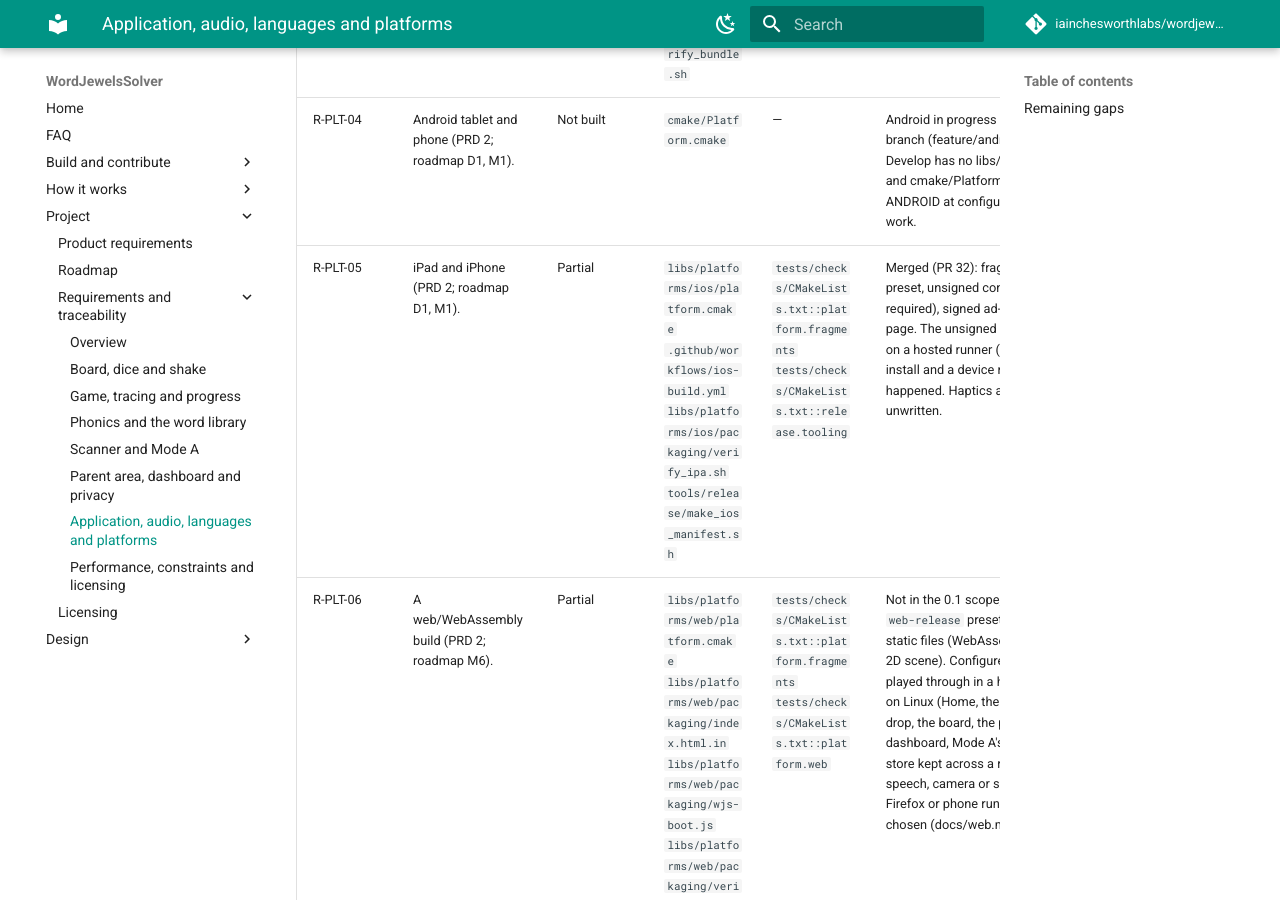
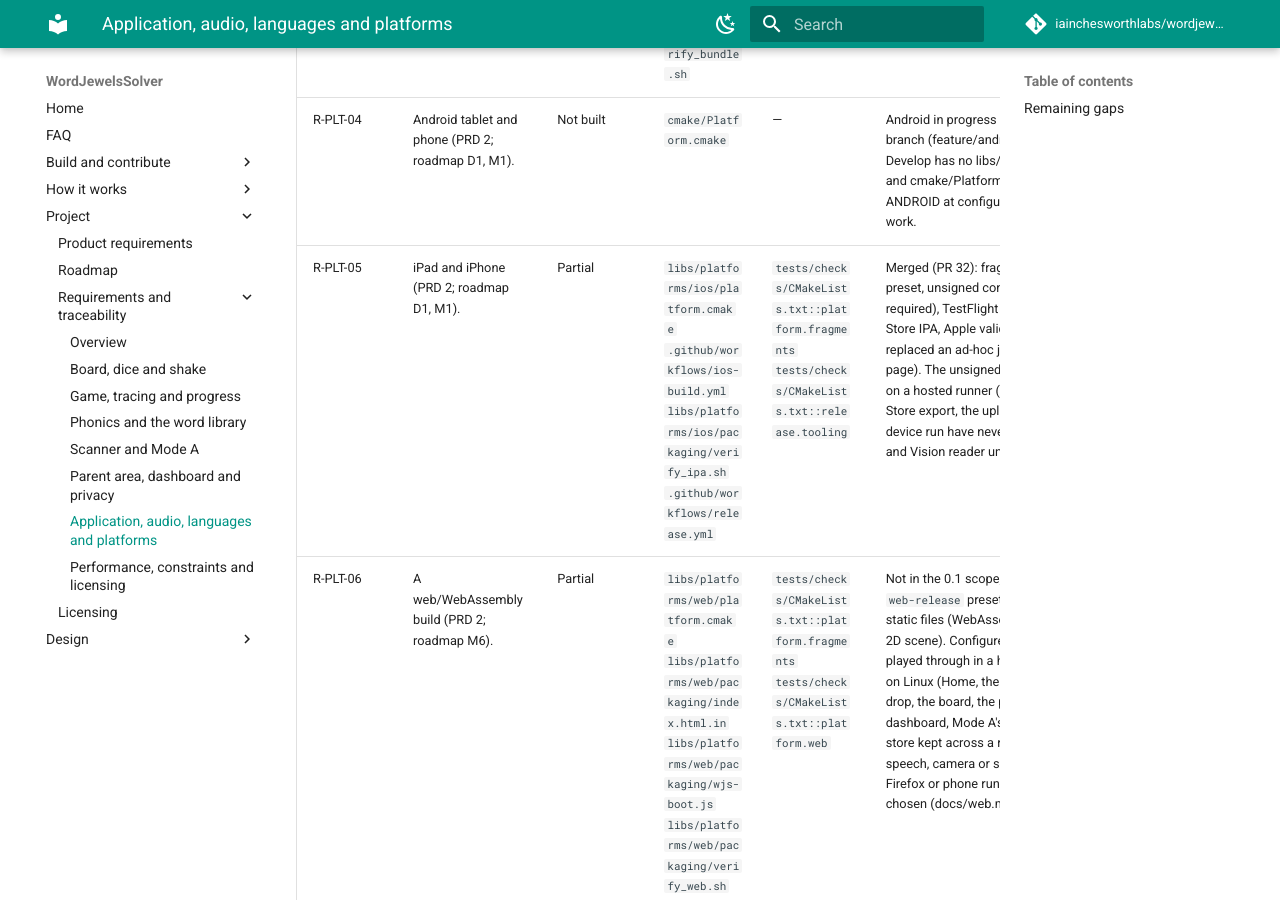
Before and after one commit to iainchesworthlabs/snapandspell, an MkDocs documentation site: the page built from docs/requirements/application.md, in a window 1280 px wide and 900 px high, scrolled down 29784 px. Built offline with MkDocs 1.6.1 and Material for MkDocs 9.7.7, drawn with Linux system fonts in a browser that asks for light colours; comment, search, counter and statistics services are not loaded.

Commit message:
Point the iOS requirement at the TestFlight job
Signed-off-by: Iain Chesworth <iain.chesworth@gmail.com>

```diff
--- a/docs/requirements/application.md
+++ b/docs/requirements/application.md
@@ -75,7 +75,7 @@ How to read this table, the status words and the reference format are on
 | R-PLT-02 | A Linux desktop application (PRD 2). | Partial | `libs/platforms/linux/platform.cmake`<br>`libs/platforms/linux/packaging/build_appimage.sh` | `tests/checks/CMakeLists.txt::platform.fragments` | CI configures the Linux leg with the app off (CLI and library only). An AppImage recipe exists in release.yml (linux-app leg), never run; no Qt app test runs on Linux. |
 | R-PLT-03 | A macOS desktop application (PRD 2). | Partial | `libs/platforms/macos/platform.cmake`<br>`libs/platforms/macos/packaging/verify_bundle.sh` | `tests/checks/CMakeLists.txt::platform.fragments` | CI builds macOS with the app off. The bundle, signing and notarisation scripts exist, run only in release.yml, and have never been exercised. |
 | R-PLT-04 | Android tablet and phone (PRD 2; roadmap D1, M1). | Not built | `cmake/Platform.cmake` | — | Android in progress on an unmerged branch (feature/android-platform). Develop has no libs/platforms/android and cmake/Platform.cmake refuses ANDROID at configure. Not claimed to work. |
-| R-PLT-05 | iPad and iPhone (PRD 2; roadmap D1, M1). | Partial | `libs/platforms/ios/platform.cmake`<br>`.github/workflows/ios-build.yml`<br>`libs/platforms/ios/packaging/verify_ipa.sh`<br>`tools/release/make_ios_manifest.sh` | `tests/checks/CMakeLists.txt::platform.fragments`<br>`tests/checks/CMakeLists.txt::release.tooling` | Merged (PR 32): fragment, ios-release preset, unsigned compile check (not required), signed ad-hoc IPA job, install page. The unsigned compile has passed on a hosted runner (docs/ci.md); signing, install and a device run have never happened. Haptics and Vision reader unwritten. |
+| R-PLT-05 | iPad and iPhone (PRD 2; roadmap D1, M1). | Partial | `libs/platforms/ios/platform.cmake`<br>`.github/workflows/ios-build.yml`<br>`libs/platforms/ios/packaging/verify_ipa.sh`<br>`.github/workflows/release.yml` | `tests/checks/CMakeLists.txt::platform.fragments`<br>`tests/checks/CMakeLists.txt::release.tooling` | Merged (PR 32): fragment, ios-release preset, unsigned compile check (not required), TestFlight release job (App Store IPA, Apple validation, upload; it replaced an ad-hoc job and its install page). The unsigned compile has passed on a hosted runner (docs/ci.md); the App Store export, the upload, the install and a device run have never happened. Haptics and Vision reader unwritten. |
 | R-PLT-06 | A web/WebAssembly build (PRD 2; roadmap M6). | Partial | `libs/platforms/web/platform.cmake`<br>`libs/platforms/web/packaging/index.html.in`<br>`libs/platforms/web/packaging/wjs-boot.js`<br>`libs/platforms/web/packaging/verify_web.sh`<br>`.github/workflows/web-build.yml` | `tests/checks/CMakeLists.txt::platform.fragments`<br>`tests/checks/CMakeLists.txt::platform.web` | Not in the 0.1 scope, and built anyway: the `web-release` preset makes a directory of static files (WebAssembly, one thread, the 2D scene). Configured, built, linked and played through in a headless Chromium on Linux (Home, the box, the shake and drop, the board, the parent gate and dashboard, Mode A's "No camera", the store kept across a reload). No sound, speech, camera or shake there; no Safari, Firefox or phone run; no place to host it chosen (docs/web.md). |
 | R-PLT-07 | The phone layout of the same app (PRD 2; roadmap M6). | Partial | `apps/app/src/solo/board_layout.cpp`<br>`apps/app/qml/Main.qml` | `apps/app/tests/unit/board_layout_test.cpp::the tile of each size in each reference window is the page's` | The layout rule covers 320 dp windows. The window minimum is 900 x 620, and the iOS target allows the iPhone family, so a phone layout is unproven. |
 | R-PLT-08 | Qt Quick 3D makes the binary GPL-3.0-only; the consequence is stated in notices and packages (PRD 7; Answers Q13). | Implemented | `notices/fragments/application.txt`<br>`cmake/Packaging.cmake`<br>`docs/licensing.md` | `tests/checks/CMakeLists.txt::notices.sections`<br>`tests/checks/CMakeLists.txt::package.config` | notices.sections requires GPL-3.0-only, Quick 3D and the LGPL text when the app is built, and forbids them in a CLI-only package. |
```
